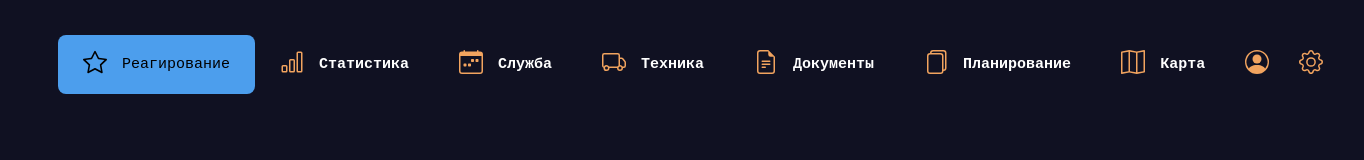
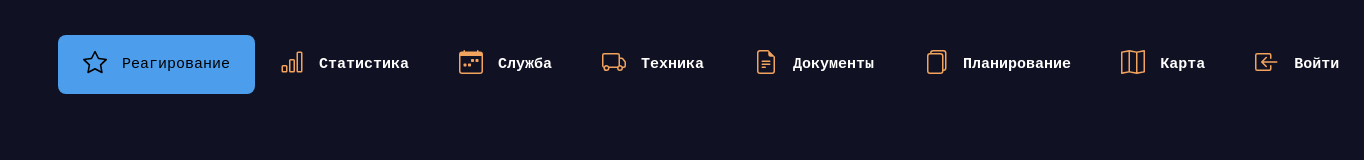
Before and after one commit to olds-inc/mchs-proj-frontend, a React app: page / in a window 1280 px wide. Shown: the top 160 px of the page, 1364 px wide, since content can reach past the window. Built offline with nearby package versions, Linux system fonts and the light colour scheme; no server answers.

Commit message:
backend independent login flow

```diff
--- a/src/components/App.tsx
+++ b/src/components/App.tsx
@@ -1,5 +1,4 @@
-import React, { useState, useEffect } from "react";
-import axios from "axios";
+import React, { useState } from "react";
 import { createUseStyles } from "react-jss";
 import NavBar from "./NavBar";
 
@@ -15,35 +14,22 @@ const useAppStyles = createUseStyles({
 });
 
 export default function App() {
+  useAppStyles();
   const [loggedIn, setLoggedIn] = useState<boolean>(false);
-  // todo: это нельзя хранить в стейте
-  // нужно переносить в сторадж и доставать оттуда только при реквестах
-  const [tokens, setTokens] = useState<{
-    accessToken: string;
-    refreshToken: string;
-  }>({ accessToken: "", refreshToken: "" });
 
-  // todo: реакт генерит 2 запроса при рендерах, чтобы от этого избавиться нужно подключать модную либу
-  // но пока на этой похуй т.к. в стейт кладется результат последнгео запроса
-  useEffect(() => {
-    if (!loggedIn) {
-      axios
-        .post("http://127.0.0.1:8000/auth/users/tokens", {
-          email: "pasha@tehnik.com",
-          password: "K@nteynir_1",
-        })
-        .then((response) => {
-          setLoggedIn(true);
-          setTokens({
-            ...tokens,
-            accessToken: response.data.access_token,
-            refreshToken: response.data.refresh_token,
-          });
-        });
-    }
-  }, [loggedIn]);
+  async function handleUserLogin(event: React.SyntheticEvent) {
+    setLoggedIn(true);
+  }
 
-  useAppStyles();
+  async function handleUserLogout(event: React.SyntheticEvent) {
+    setLoggedIn(false);
+  }
 
-  return <NavBar />;
+  return (
+    <NavBar
+      loggedIn={loggedIn}
+      onLoginClick={handleUserLogin}
+      onLogoutClick={handleUserLogout}
+    />
+  );
 }
--- a/src/components/NavBar.tsx
+++ b/src/components/NavBar.tsx
@@ -10,8 +10,8 @@ import {
   FileEarmarkText,
   Files,
   Map,
-  PersonCircle,
-  Gear,
+  BoxArrowInLeft,
+  BoxArrowInRight,
 } from "react-bootstrap-icons";
 
 /*
@@ -41,7 +41,15 @@ const useNavBarStyles = createUseStyles({
   },
 });
 
-export default function NavBar() {
+export default function NavBar({
+  loggedIn = false,
+  onLoginClick,
+  onLogoutClick,
+}: {
+  loggedIn: boolean;
+  onLoginClick: (event: React.SyntheticEvent) => void;
+  onLogoutClick: (event: React.SyntheticEvent) => void;
+}) {
   const classes = useNavBarStyles();
 
   return (
@@ -63,8 +71,25 @@ export default function NavBar() {
         <NavElementWithTitle title="Карта" IconComponent={Map} />
       </div>
       <div className="rightSide">
-        <NavElementWithIcon IconComponent={PersonCircle} />
-        <NavElementWithIcon IconComponent={Gear} />
+        {loggedIn ? (
+          <>
+            <div onClick={onLogoutClick}>
+              <NavElementWithTitle
+                title="Выйти"
+                IconComponent={BoxArrowInRight}
+              />
+            </div>
+          </>
+        ) : (
+          <>
+            <div onClick={onLoginClick}>
+              <NavElementWithTitle
+                title="Войти"
+                IconComponent={BoxArrowInLeft}
+              />
+            </div>
+          </>
+        )}
       </div>
     </nav>
   );
```
